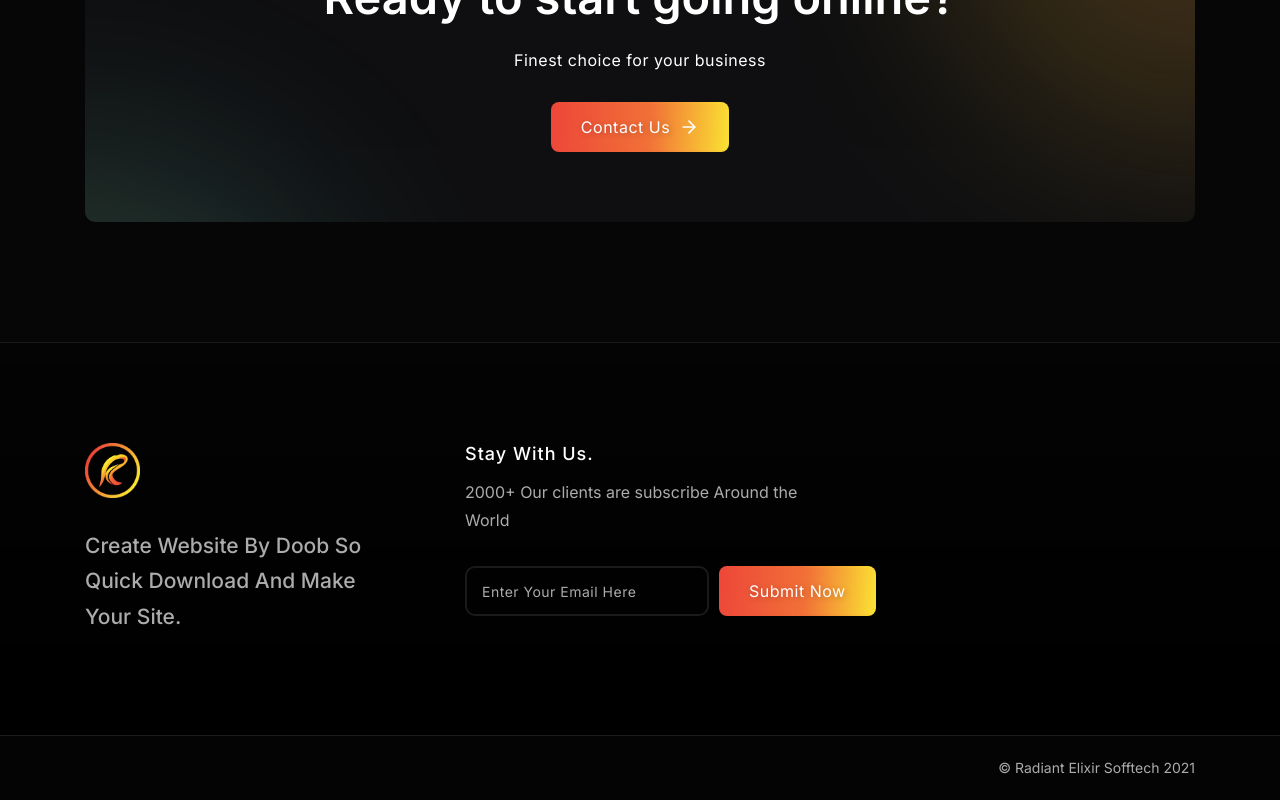
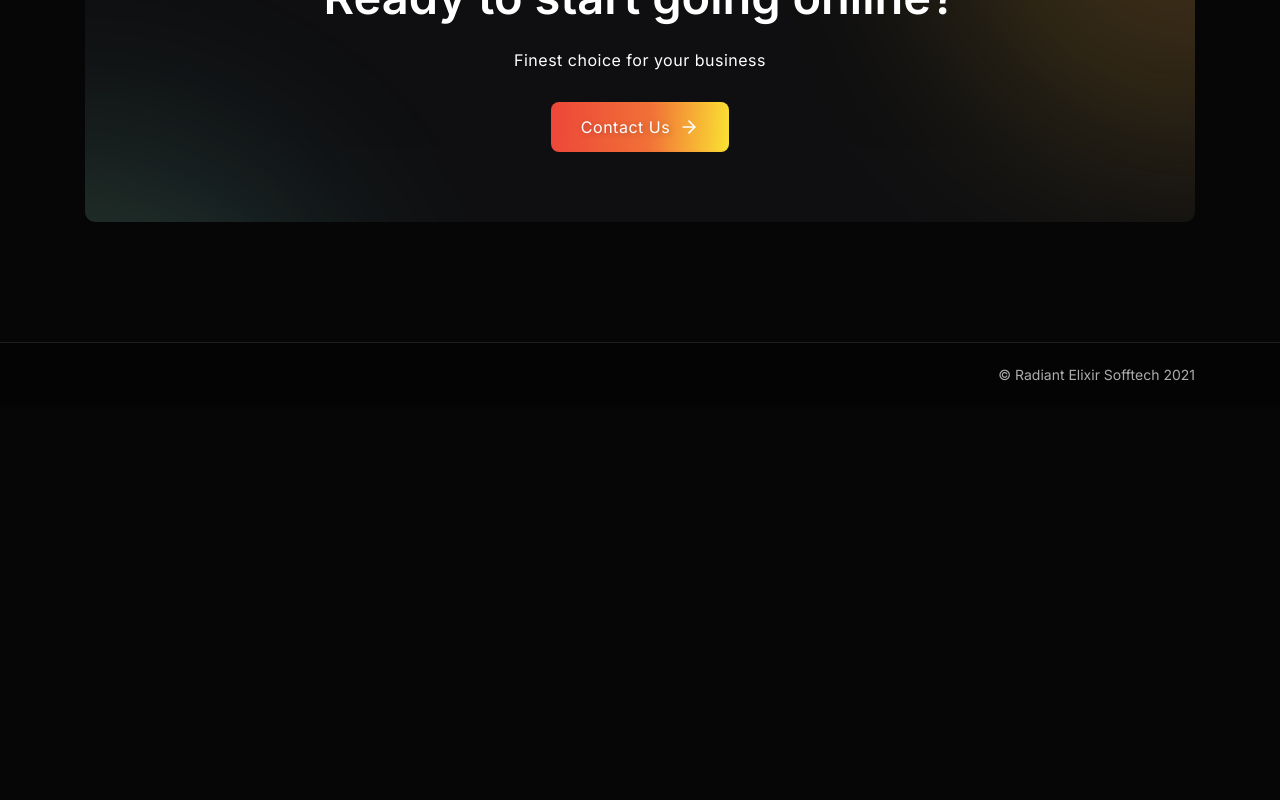
Before and after one commit to Radiant-Elixir/Radiant-Frontend, a React (Create React App) app: page / in a window 1280 px wide. Shown: the part 5805-6605 px from the top of the page. After the commit the page ends 6212 px from the top, so only its background shows below. Built offline with nearby package versions, Linux system fonts and the light colour scheme.

Commit message:
newsletter and darkmode removed

```diff
--- a/src/common/header/HeaderOne.js
+++ b/src/common/header/HeaderOne.js
@@ -3,7 +3,6 @@ import { FiMenu } from "react-icons/fi";
 import Logo from "../../elements/logo/Logo";
 import Nav from "./Nav";
 import MobileMenu from "./MobileMenu";
-import Darkmode from "./Darkmode";
 import useStickyHeader from "./useStickyHeader";
 
 const HeaderOne = ({ btnStyle, HeaderSTyle }) => {
@@ -54,7 +53,6 @@ const HeaderOne = ({ btnStyle, HeaderSTyle }) => {
                     </button>
                   </div>
                 </div>
-                {/* <Darkmode /> */}
               </div>
             </div>
           </div>
--- a/src/pages/Corporate.js
+++ b/src/pages/Corporate.js
@@ -199,7 +199,7 @@ const Corporate = () => {
         </div>
         {/* End Call To Action Area  */}
 
-        <FooterOne />
+        {/* <FooterOne /> */}
         <Copyright />
       </main>
     </>
--- a/src/pages/HomeDefault.js
+++ b/src/pages/HomeDefault.js
@@ -208,7 +208,7 @@ const HomeDefault = () => {
         </div>
         {/* End Elements Area  */}
 
-        <FooterOne />
+        {/* <FooterOne /> */}
         <Copyright />
       </main>
     </>
```
Also changed, not shown: public/images/about/about-1.png.
